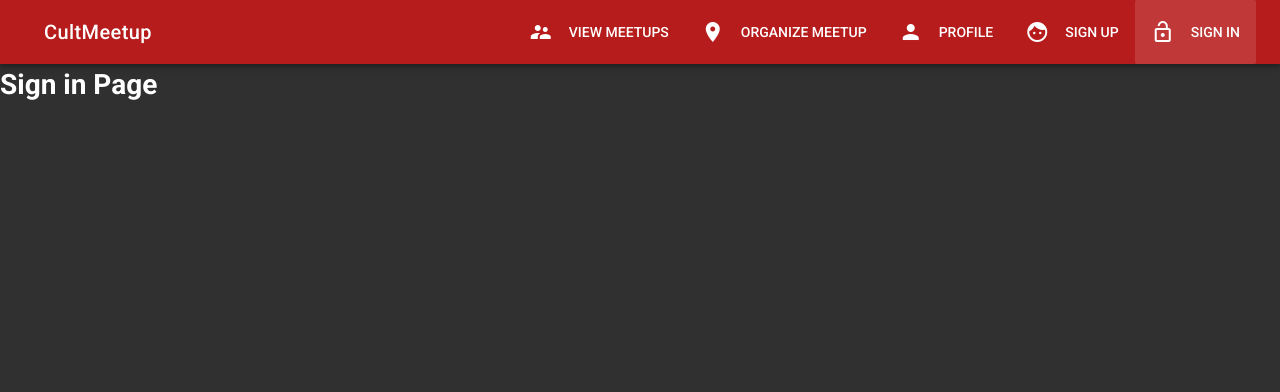
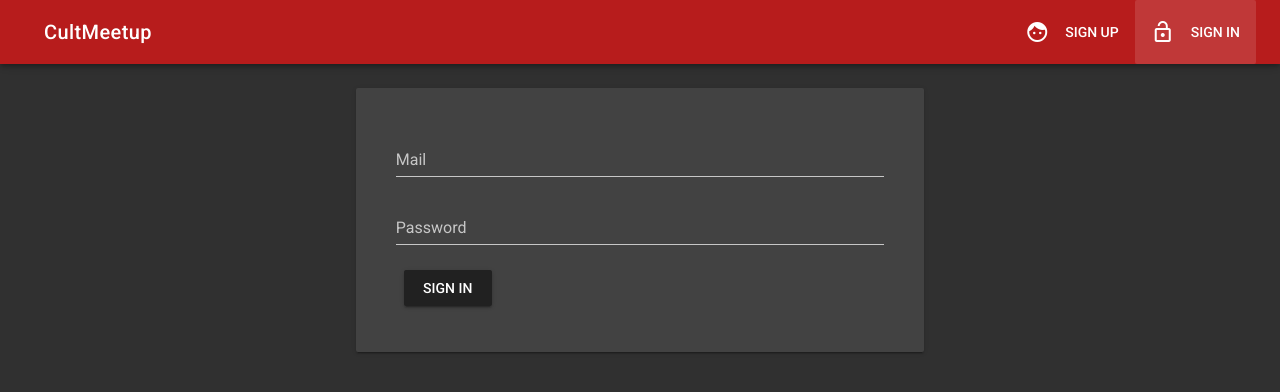
Before and after one commit to zetos/outdated-cult-meetup-0, a Vue app: page /signin in a window 1280 px wide. Shown: the top 392 px of the page. Built offline with nearby package versions, Linux system fonts and the light colour scheme.

Commit message:
Signin view & firebase auth implemented

```diff
--- a/src/App.vue
+++ b/src/App.vue
@@ -43,16 +43,28 @@
 export default {
   data () {
     return {
-      sideNav: false,
-      menuItems: [
-        { icon: 'supervisor_account', title: 'View Meetups', link: '/meetups' },
-        { icon: 'room', title: 'Organize Meetup', link: '/meetup/new' },
-        { icon: 'person', title: 'Profile', link: '/profile' },
+      sideNav: false
+    }
+  },
+  computed: {
+    menuItems () {
+      let menuItems = [
         { icon: 'face', title: 'Sign up', link: '/signup' },
         { icon: 'lock_open', title: 'Sign in', link: '/signin' }
       ]
+      if (this.userIsAuthenticated) {
+        menuItems = [
+        { icon: 'supervisor_account', title: 'View Meetups', link: '/meetups' },
+        { icon: 'room', title: 'Organize Meetup', link: '/meetup/new' },
+        { icon: 'person', title: 'Profile', link: '/profile' }
+        ]
+      }
+      return menuItems
+    },
+    userIsAuthenticated () {
+      return this.$store.getters.user !== null && this.$store.getters.user !== undefined
     }
-  },
-  name: 'App'
+  }
+  // name: 'App'
 }
 </script>
--- a/src/components/User/Signin.vue
+++ b/src/components/User/Signin.vue
@@ -1,5 +1,71 @@
 <template>
-  <div>
-      <h1>Sign in Page</h1>
-  </div>
+  <v-container>
+    <v-layout row>
+      <v-flex xs12 sm6 offset-sm3>
+        <v-card>
+          <v-card-text>
+            <v-container>
+              <form @submit.prevent="onSignin">
+                <v-layout row>
+                  <v-flex xs12>
+                    <v-text-field
+                    name="email"
+                    label="Mail"
+                    id="email"
+                    v-model="email"
+                    type="email"
+                    required></v-text-field>
+                  </v-flex>
+                </v-layout>
+                <v-layout row>
+                  <v-flex xs12>
+                    <v-text-field
+                    name="password"
+                    label="Password"
+                    id="password"
+                    v-model="password"
+                    type="password"
+                    required></v-text-field>
+                  </v-flex>
+                </v-layout>
+                <v-layout row>
+                  <v-flex xs12>
+                    <v-btn type="submit">Sign In</v-btn>
+                  </v-flex>
+                </v-layout>
+              </form>
+            </v-container>
+          </v-card-text>
+        </v-card>
+      </v-flex>
+    </v-layout>
+  </v-container>
 </template>
+
+<script>
+export default {
+  data () {
+    return {
+      email: '',
+      password: ''
+    }
+  },
+  computed: {
+    user () {
+      return this.$store.getters.user
+    }
+  },
+  watch: {
+    user (value) {
+      if (value !== null && value !== undefined) {
+        this.$router.push('/')
+      }
+    }
+  },
+  methods: {
+    onSignin () {
+      this.$store.dispatch('signUserIn', {email: this.email, password: this.password})
+    }
+  }
+}
+</script>
--- a/src/components/User/Signup.vue
+++ b/src/components/User/Signup.vue
@@ -5,7 +5,7 @@
         <v-card>
           <v-card-text>
             <v-container>
-              <form>
+              <form @submit.prevent="onSignup">
                 <v-layout row>
                   <v-flex xs12>
                     <v-text-field
@@ -67,11 +67,21 @@
   computed: {
     comparePasswords () {
       return this.password !== this.confirmPassword ? 'Passwords do not match' : ''
+    },
+    user () {
+      return this.$store.getters.user
+    }
+  },
+  watch: {
+    user (value) {
+      if (value !== null && value !== undefined) {
+        this.$router.push('/')
+      }
     }
   },
   methods: {
     onSignup () {
-      console.log({email: this.email, password: this.password, confirmPassword: this.confirmPassword})
+      this.$store.dispatch('signUserUp', {email: this.email, password: this.password})
     }
   }
 }
--- a/src/store/index.js
+++ b/src/store/index.js
@@ -1,5 +1,6 @@
 import Vue from 'vue'
 import Vuex from 'vuex'
+import firebase from 'firebase'
 
 Vue.use(Vuex)
 
@@ -19,14 +20,14 @@
         location: 'Ruhmal',
         description: 'Sinless description..' }
     ],
-    user: {
-      id: 321312,
-      registeredMeetups: ['32423425']
-    }
+    user: null
   },
   mutations: {
     createMeetup (state, payload) {
       state.loadedMeetups.push(payload)
+    },
+    setUser (state, payload) {
+      state.user = payload
     }
   },
   actions: {
@@ -41,6 +42,32 @@
       }
       // Reach out to firebase and store it
       commit('createMeetup', meetup)
+    },
+    signUserUp ({commit}, payload) {
+      firebase.auth().createUserWithEmailAndPassword(payload.email, payload.password)
+        .then(
+          user => {
+            const newUser = {
+              id: user.uid,
+              registeredMeetups: []
+            }
+            commit('setUser', newUser)
+          }
+        )
+        .catch(error => console.error('signUserUp error:', error))
+    },
+    signUserIn ({commit}, payload) {
+      firebase.auth().signInWithEmailAndPassword(payload.email, payload.password)
+        .then(
+          user => {
+            const newUser = {
+              id: user.uid,
+              registeredMeetups: []
+            }
+            commit('setUser', newUser)
+          }
+        )
+        .catch(error => console.error('signUserIn error:', error))
     }
   },
   getters: {
@@ -58,6 +85,9 @@
           return meetup.id === meetipId
         })
       }
+    },
+    user (state) {
+      return state.user
     }
   }
 })
```
